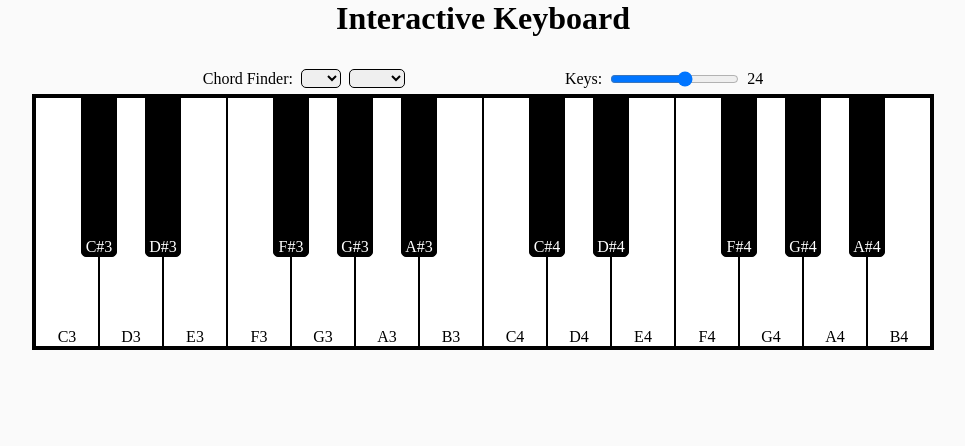
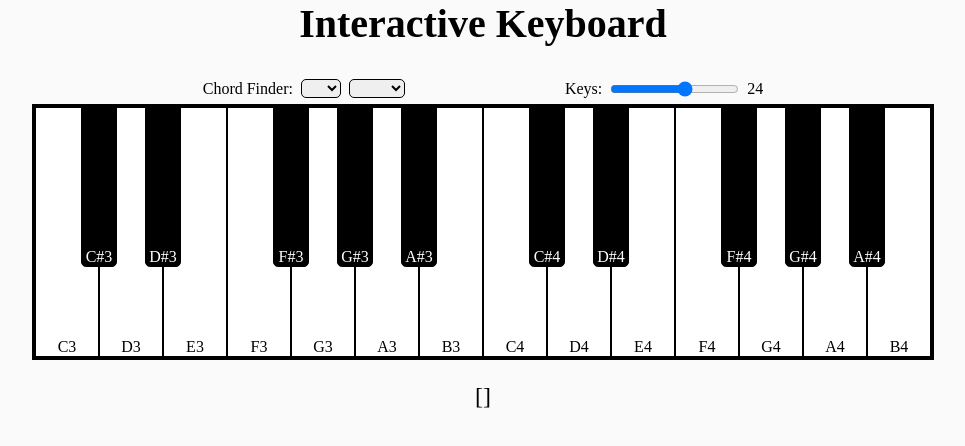
Before and after one commit to clay-bugg/FretTheory, a Nuxt app: page /interactive_keyboard in a window 1280 px wide. Shown: the top 446 px of the page, without its empty margins (157-1122 px from the left). Built offline with nearby package versions, Linux system fonts and the light colour scheme; a web font is replaced by a local one.

Commit message:
added played note display

```diff
--- a/components/Keyboard.vue
+++ b/components/Keyboard.vue
@@ -53,6 +53,7 @@
         {{ key.note }}
       </div>
     </div>
+    <p id="chord-played"> {{ notesPlayed }}</p>
 
   </div>
 </template>
@@ -68,6 +69,7 @@ export default {
       selectedChordType: '',
       selectedChord: '',
       highlightedNotes: [],
+      notesPlayed: [],
       chordIntervals: {
         'M': [0, 4, 7],
         'm': [0, 3, 7],
@@ -133,6 +135,7 @@ export default {
     updateChord() {
       if (!this.selectedChord || !this.selectedChordType) {
         this.highlightedNotes = [];
+        this.notesPlayed = [];
         return;
       }
 
@@ -142,6 +145,7 @@ export default {
       if (!intervals) {
         console.warn(`Chord type ${this.selectedChordType} is not defined.`);
         this.highlightedNotes = [];
+        this.notePlayed = [];
         return;
       }
 
@@ -166,8 +170,10 @@ export default {
         });
       });
 
-      console.log('Highlighted Chord Notes:', Array.from(chordNotes));
-      this.highlightedNotes = Array.from(chordNotes);
+      const notesArray = Array.from(chordNotes);
+
+      this.highlightedNotes = notesArray;
+      this.notesPlayed = notesArray.map(note => note.replace(/\d/, ''));
       }
     }
   }
@@ -264,4 +270,8 @@ export default {
 .root-note {
   background-color: rgb(176, 65, 65) !important;
 }
+
+#chord-played {
+  font-size: 1.5em;
+}
 </style>
--- a/pages/interactive_keyboard.vue
+++ b/pages/interactive_keyboard.vue
@@ -7,6 +7,12 @@
 </template>
 
 <style scoped>
+* {
+  margin: 0;
+  padding: 0;
+  box-sizing: border-box;
+}
+
 #page {
   display: flex;
   flex-direction: column;
@@ -16,7 +22,6 @@
 }
 
 h1 {
-  margin: 0;
-  padding: 0;
+  font-size: 2.5em;
 }
 </style>
```
